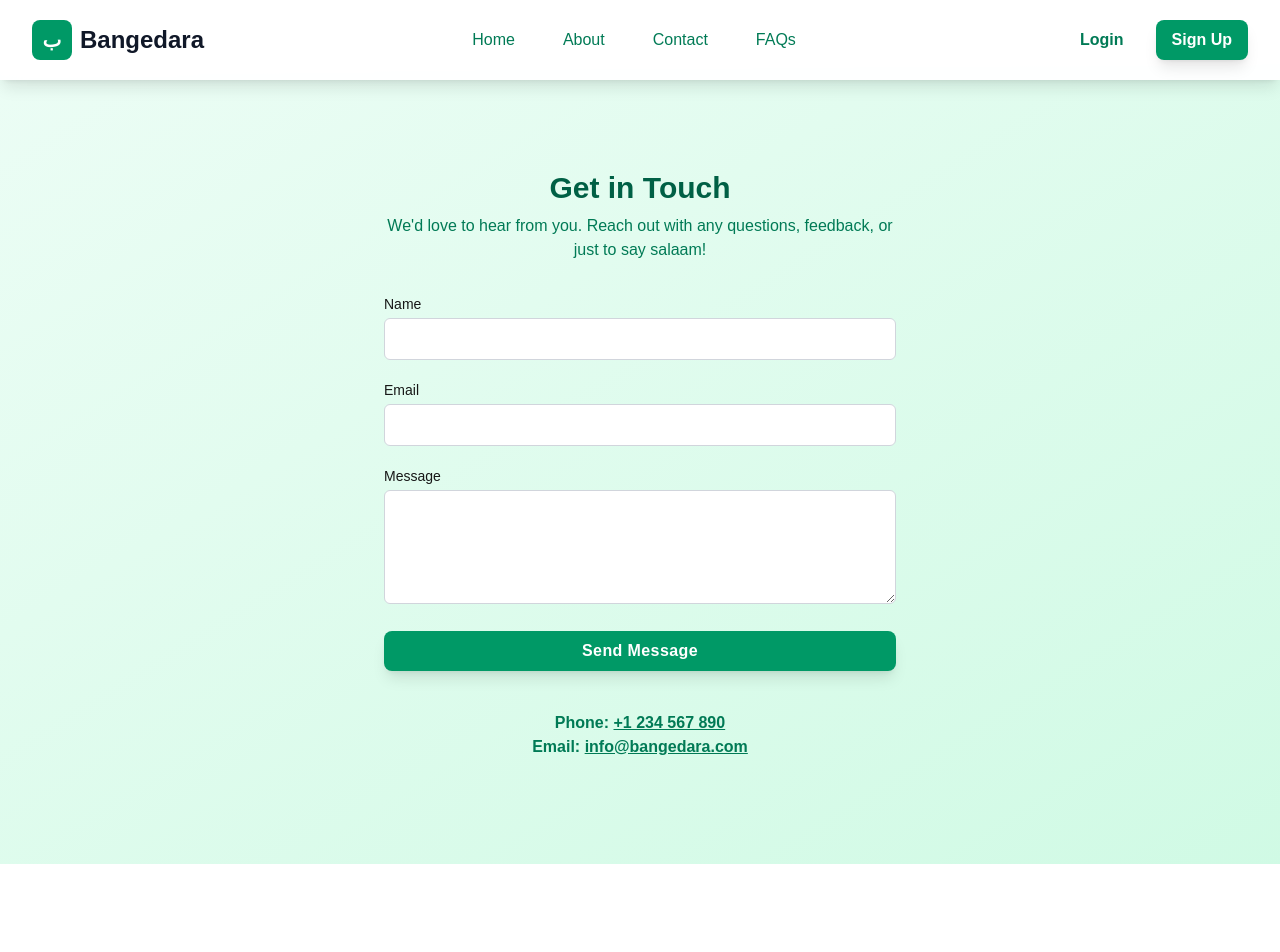
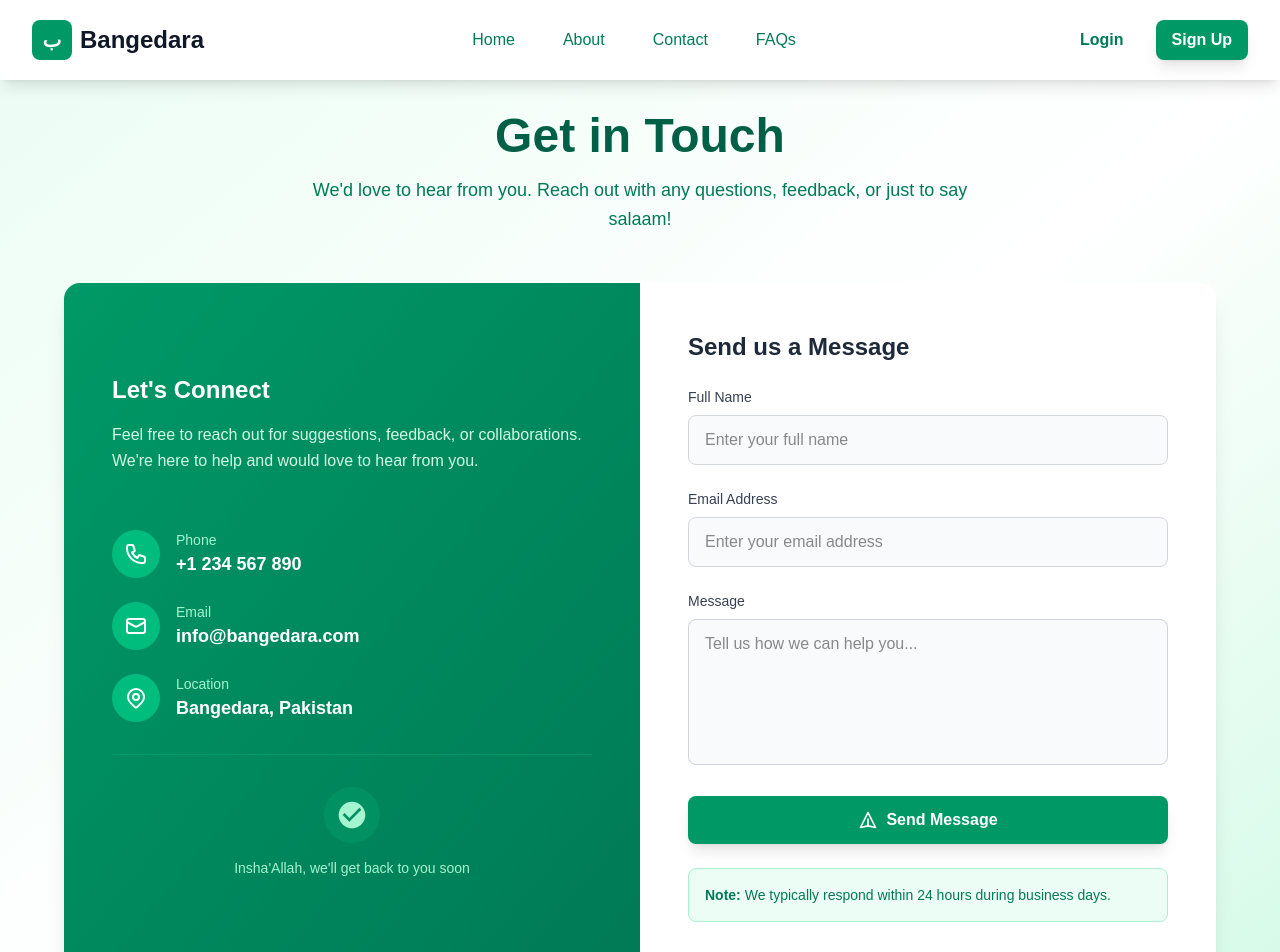
Before and after one commit to Azharyaseen12/bangedara, a Next.js app: page /contact in a window 1280 px wide. Shown: the top 952 px of the page. Before the commit the page ends 864 px from the top, so only its background shows below. Built offline with nearby package versions, Linux system fonts and the light colour scheme.

Commit message:
team section added

```diff
--- a/src/app/blog/[id]/delete/page.tsx
+++ b/src/app/blog/[id]/delete/page.tsx
@@ -17,7 +17,7 @@ export default function DeleteBlogPage() {
 
   useEffect(() => {
     if (!id) return;
-    fetch(`http://localhost:8000/api/blogs/${id}/`, {
+    fetch(`${process.env.NEXT_PUBLIC_API_BASE_URL}/api/blogs/${id}/`, {
       headers: token ? { Authorization: `Bearer ${token}` } : {},
     })
       .then(res => res.json())
@@ -33,7 +33,7 @@ export default function DeleteBlogPage() {
   const handleDelete = async () => {
     setLoading(true);
     try {
-      const res = await fetch(`http://localhost:8000/api/blogs/${id}/`, {
+      const res = await fetch(`${process.env.NEXT_PUBLIC_API_BASE_URL}/api/blogs/${id}/`, {
         method: 'DELETE',
         headers: {
           Authorization: `Bearer ${token}`,
--- a/src/app/blog/[id]/edit/page.tsx
+++ b/src/app/blog/[id]/edit/page.tsx
@@ -18,7 +18,7 @@ export default function EditBlogPage() {
 
   useEffect(() => {
     if (!id) return;
-    fetch(`http://localhost:8000/api/blogs/${id}/`, {
+    fetch(`${process.env.NEXT_PUBLIC_API_BASE_URL}/api/blogs/${id}/`, {
       headers: token ? { Authorization: `Bearer ${token}` } : {},
     })
       .then(res => res.json())
@@ -42,7 +42,7 @@ export default function EditBlogPage() {
     e.preventDefault();
     setLoading(true);
     try {
-      const res = await fetch(`http://localhost:8000/api/blogs/${id}/`, {
+        const res = await fetch(`${process.env.NEXT_PUBLIC_API_BASE_URL}/api/blogs/${id}/`, {
         method: 'PATCH',
         headers: {
           'Content-Type': 'application/json',
--- a/src/app/contact/page.tsx
+++ b/src/app/contact/page.tsx
@@ -17,7 +17,7 @@ export default function ContactPage() {
     e.preventDefault();
     setLoading(true);
     try {
-      const res = await fetch('http://localhost:8000/api/contact/', {
+      const res = await fetch(`${process.env.NEXT_PUBLIC_API_BASE_URL}/api/contact/`, {
         method: 'POST',
         headers: { 'Content-Type': 'application/json' },
         body: JSON.stringify(form),
@@ -33,28 +33,184 @@ export default function ContactPage() {
   };
 
   return (
-    <main className="min-h-screen bg-gradient-to-br from-emerald-50 to-emerald-100 flex flex-col items-center justify-center px-4 py-12 animate-fade-in-up">
-      <div className="w-full max-w-lg mx-auto">
-        <h1 className="text-3xl font-bold text-emerald-800 mb-2 text-center">Get in Touch</h1>
-        <p className="text-base text-emerald-700 mb-8 text-center">We'd love to hear from you. Reach out with any questions, feedback, or just to say salaam!</p>
-        <form onSubmit={handleSubmit} className="space-y-5 w-full">
-          <div>
-            <label htmlFor="name" className="block text-sm font-medium mb-1">Name</label>
-            <input id="name" name="name" type="text" required className="w-full px-4 py-2 border border-gray-300 rounded-md focus:outline-none focus:ring-2 focus:ring-emerald-500 transition bg-white" value={form.name} onChange={handleChange} />
+    <main className="min-h-screen bg-gradient-to-br from-emerald-50 via-white to-emerald-100 flex flex-col items-center justify-center px-4 py-12 animate-fade-in-up">
+      <div className="w-full max-w-6xl mx-auto">
+        {/* Header Section */}
+        <div className="text-center mb-12">
+          <h1 className="text-4xl md:text-5xl font-bold text-emerald-800 mb-4">
+            Get in Touch
+          </h1>
+          <p className="text-lg text-emerald-700 max-w-2xl mx-auto leading-relaxed">
+            We&apos;d love to hear from you. Reach out with any questions, feedback, or just to say salaam!
+          </p>
+        </div>
+
+        {/* Main Contact Card */}
+        <div className="bg-white rounded-2xl shadow-xl overflow-hidden">
+          <div className="grid lg:grid-cols-2 gap-0">
+            {/* Left Column - Contact Information */}
+            <div className="bg-gradient-to-br from-emerald-600 to-emerald-700 p-8 lg:p-12 text-white">
+              <div className="h-full flex flex-col justify-center">
+                <div className="mb-8">
+                  <h2 className="text-2xl font-bold mb-4">Let&apos;s Connect</h2>
+                  <p className="text-emerald-100 leading-relaxed mb-6">
+                    Feel free to reach out for suggestions, feedback, or collaborations.
+                    We&apos;re here to help and would love to hear from you.
+                  </p>
+                </div>
+
+                <div className="space-y-6">
+                  <div className="flex items-center space-x-4">
+                    <div className="w-12 h-12 bg-emerald-500 rounded-full flex items-center justify-center">
+                      <svg className="w-6 h-6" fill="none" stroke="currentColor" viewBox="0 0 24 24">
+                        <path strokeLinecap="round" strokeLinejoin="round" strokeWidth={2} d="M3 5a2 2 0 012-2h3.28a1 1 0 01.948.684l1.498 4.493a1 1 0 01-.502 1.21l-2.257 1.13a11.042 11.042 0 005.516 5.516l1.13-2.257a1 1 0 011.21-.502l4.493 1.498a1 1 0 01.684.949V19a2 2 0 01-2 2h-1C9.716 21 3 14.284 3 6V5z" />
+                      </svg>
+                    </div>
+                    <div>
+                      <p className="text-sm text-emerald-200">Phone</p>
+                      <a href="tel:+1234567890" className="text-lg font-semibold hover:text-emerald-100 transition-colors">
+                        +1 234 567 890
+                      </a>
+                    </div>
+                  </div>
+
+                  <div className="flex items-center space-x-4">
+                    <div className="w-12 h-12 bg-emerald-500 rounded-full flex items-center justify-center">
+                      <svg className="w-6 h-6" fill="none" stroke="currentColor" viewBox="0 0 24 24">
+                        <path strokeLinecap="round" strokeLinejoin="round" strokeWidth={2} d="M3 8l7.89 4.26a2 2 0 002.22 0L21 8M5 19h14a2 2 0 002-2V7a2 2 0 00-2-2H5a2 2 0 00-2 2v10a2 2 0 002 2z" />
+                      </svg>
+                    </div>
+                    <div>
+                      <p className="text-sm text-emerald-200">Email</p>
+                      <a href="mailto:info@bangedara.com" className="text-lg font-semibold hover:text-emerald-100 transition-colors">
+                        info@bangedara.com
+                      </a>
+                    </div>
+                  </div>
+
+                  <div className="flex items-center space-x-4">
+                    <div className="w-12 h-12 bg-emerald-500 rounded-full flex items-center justify-center">
+                      <svg className="w-6 h-6" fill="none" stroke="currentColor" viewBox="0 0 24 24">
+                        <path strokeLinecap="round" strokeLinejoin="round" strokeWidth={2} d="M17.657 16.657L13.414 20.9a1.998 1.998 0 01-2.827 0l-4.244-4.243a8 8 0 1111.314 0z" />
+                        <path strokeLinecap="round" strokeLinejoin="round" strokeWidth={2} d="M15 11a3 3 0 11-6 0 3 3 0 016 0z" />
+                      </svg>
+                    </div>
+                    <div>
+                      <p className="text-sm text-emerald-200">Location</p>
+                      <p className="text-lg font-semibold">Bangedara, Pakistan</p>
+                    </div>
+                  </div>
+                </div>
+
+                {/* Islamic Decorative Element */}
+                <div className="mt-8 pt-8 border-t border-emerald-500/30">
+                  <div className="text-center">
+                    <div className="inline-block p-3 bg-emerald-500/20 rounded-full">
+                      <svg className="w-8 h-8 text-emerald-200" fill="currentColor" viewBox="0 0 24 24">
+                        <path d="M12 2C6.48 2 2 6.48 2 12s4.48 10 10 10 10-4.48 10-10S17.52 2 12 2zm-2 15l-5-5 1.41-1.41L10 14.17l7.59-7.59L19 8l-9 9z"/>
+                      </svg>
+                    </div>
+                    <p className="text-sm text-emerald-200 mt-2">Insha&apos;Allah, we&apos;ll get back to you soon</p>
+                  </div>
+                </div>
+              </div>
+            </div>
+
+            {/* Right Column - Contact Form */}
+            <div className="p-8 lg:p-12 bg-white">
+              <div className="h-full flex flex-col justify-center">
+                <h3 className="text-2xl font-bold text-gray-800 mb-6">Send us a Message</h3>
+
+                <form onSubmit={handleSubmit} className="space-y-6">
+                  <div>
+                    <label htmlFor="name" className="block text-sm font-medium text-gray-700 mb-2">
+                      Full Name
+                    </label>
+                    <input
+                      id="name"
+                      name="name"
+                      type="text"
+                      required
+                      placeholder="Enter your full name"
+                      className="w-full px-4 py-3 border border-gray-300 rounded-lg focus:outline-none focus:ring-2 focus:ring-emerald-500 focus:border-emerald-500 transition-all duration-200 bg-gray-50 hover:bg-white"
+                      value={form.name}
+                      onChange={handleChange}
+                    />
+                  </div>
+
+                  <div>
+                    <label htmlFor="email" className="block text-sm font-medium text-gray-700 mb-2">
+                      Email Address
+                    </label>
+                    <input
+                      id="email"
+                      name="email"
+                      type="email"
+                      required
+                      placeholder="Enter your email address"
+                      className="w-full px-4 py-3 border border-gray-300 rounded-lg focus:outline-none focus:ring-2 focus:ring-emerald-500 focus:border-emerald-500 transition-all duration-200 bg-gray-50 hover:bg-white"
+                      value={form.email}
+                      onChange={handleChange}
+                    />
+                  </div>
+
+                  <div>
+                    <label htmlFor="message" className="block text-sm font-medium text-gray-700 mb-2">
+                      Message
+                    </label>
+                    <textarea
+                      id="message"
+                      name="message"
+                      required
+                      rows={5}
+                      placeholder="Tell us how we can help you..."
+                      className="w-full px-4 py-3 border border-gray-300 rounded-lg focus:outline-none focus:ring-2 focus:ring-emerald-500 focus:border-emerald-500 transition-all duration-200 bg-gray-50 hover:bg-white resize-none"
+                      value={form.message}
+                      onChange={handleChange}
+                    />
+                  </div>
+
+                  <Button
+                    type="submit"
+                    disabled={loading}
+                    className="w-full bg-emerald-600 hover:bg-emerald-700 text-white font-semibold py-3 px-6 rounded-lg transition-all duration-200 transform hover:scale-105 focus:outline-none focus:ring-2 focus:ring-emerald-500 focus:ring-offset-2 disabled:opacity-50 disabled:cursor-not-allowed disabled:transform-none"
+                  >
+                    {loading ? (
+                      <div className="flex items-center justify-center">
+                        <svg className="animate-spin -ml-1 mr-3 h-5 w-5 text-white" xmlns="http://www.w3.org/2000/svg" fill="none" viewBox="0 0 24 24">
+                          <circle className="opacity-25" cx="12" cy="12" r="10" stroke="currentColor" strokeWidth="4"></circle>
+                          <path className="opacity-75" fill="currentColor" d="M4 12a8 8 0 018-8V0C5.373 0 0 5.373 0 12h4zm2 5.291A7.962 7.962 0 014 12H0c0 3.042 1.135 5.824 3 7.938l3-2.647z"></path>
+                        </svg>
+                        Sending...
+                      </div>
+                    ) : (
+                      <div className="flex items-center justify-center">
+                        <svg className="w-5 h-5 mr-2" fill="none" stroke="currentColor" viewBox="0 0 24 24">
+                          <path strokeLinecap="round" strokeLinejoin="round" strokeWidth={2} d="M12 19l9 2-9-18-9 18 9-2zm0 0v-8" />
+                        </svg>
+                        Send Message
+                      </div>
+                    )}
+                  </Button>
+                </form>
+
+                {/* Success/Error Message Placeholder */}
+                <div className="mt-6 p-4 bg-emerald-50 rounded-lg border border-emerald-200">
+                  <p className="text-sm text-emerald-700">
+                    <strong>Note:</strong> We typically respond within 24 hours during business days.
+                  </p>
+                </div>
+              </div>
+            </div>
           </div>
-          <div>
-            <label htmlFor="email" className="block text-sm font-medium mb-1">Email</label>
-            <input id="email" name="email" type="email" required className="w-full px-4 py-2 border border-gray-300 rounded-md focus:outline-none focus:ring-2 focus:ring-emerald-500 transition bg-white" value={form.email} onChange={handleChange} />
-          </div>
-          <div>
-            <label htmlFor="message" className="block text-sm font-medium mb-1">Message</label>
-            <textarea id="message" name="message" required rows={4} className="w-full px-4 py-2 border border-gray-300 rounded-md focus:outline-none focus:ring-2 focus:ring-emerald-500 transition bg-white" value={form.message} onChange={handleChange} />
-          </div>
-          <Button type="submit" disabled={loading} className="w-full bg-emerald-600 hover:bg-emerald-700 text-white font-semibold tracking-wide btn-hover">{loading ? 'Sending...' : 'Send Message'}</Button>
-        </form>
-        <div className="mt-10 text-center">
-          <div className="text-emerald-700 font-semibold">Phone: <a href="tel:+1234567890" className="underline">+1 234 567 890</a></div>
-          <div className="text-emerald-700 font-semibold">Email: <a href="mailto:info@bangedara.com" className="underline">info@bangedara.com</a></div>
+        </div>
+
+        {/* Additional Info Section */}
+        <div className="mt-12 text-center">
+          <p className="text-gray-600 max-w-2xl mx-auto">
+            Have a specific question or need immediate assistance? Feel free to call us directly or send us an email.
+            We&apos;re committed to providing you with the best possible support.
+          </p>
         </div>
       </div>
     </main>
--- a/src/app/profile/page.tsx
+++ b/src/app/profile/page.tsx
@@ -1,7 +1,6 @@
 "use client";
 import React, { useEffect, useState } from 'react';
 import { useAuth } from '../../contexts/AuthContext';
-import { useRouter } from 'next/navigation';
 import Link from 'next/link';
 import Button from '../../components/Button';
 import ProtectedRoute from '../../components/ProtectedRoute';
@@ -16,13 +15,12 @@ interface Blog {
 
 export default function ProfilePage() {
   const { token, user, logout } = useAuth();
-  const router = useRouter();
   const [blogs, setBlogs] = useState<Blog[]>([]);
   const [loading, setLoading] = useState(true);
 
   useEffect(() => {
     if (!user?.username) return;
-    fetch('http://localhost:8000/api/blogs/', {
+    fetch(`${process.env.NEXT_PUBLIC_API_BASE_URL}/api/blogs/`, {
       headers: { Authorization: `Bearer ${token}` },
     })
       .then(res => res.json())
```
Also changed, not shown: src/components/Header.tsx (+18 -18 lines).
